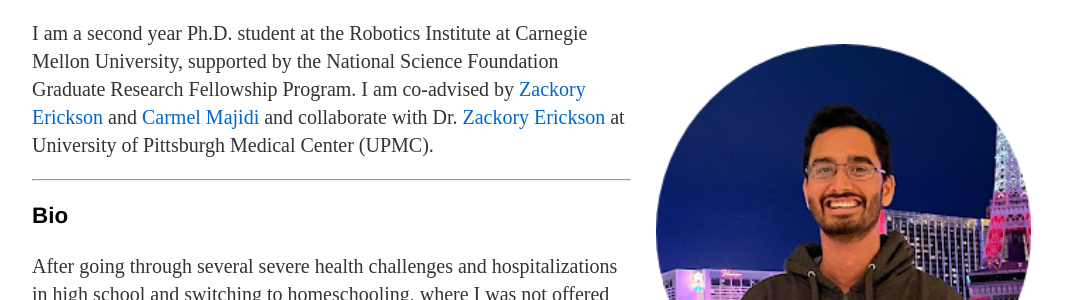
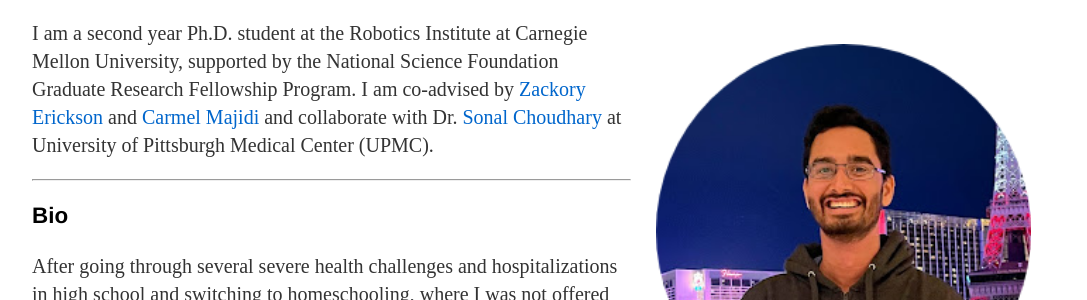
Before and after one commit to akhilpadmanabha/akhilpadmanabha.github.io, a Jekyll site: the page built from index.html, in a window 1280 px wide. Shown: the part 132-432 px from the top of the page, without its empty margins (96-1183 px from the left). Built offline with Jekyll 4.4.1, drawn with Linux system fonts in a browser that asks for light colours.

Commit message:
Update index.html

```diff
--- a/index.html
+++ b/index.html
@@ -15,7 +15,7 @@ title: Akhil Padmanabha
 		I am co-advised by
 		<a href="https://zackory.com/" target="_blank" style="color:rgb(0,102,204);">Zackory Erickson</a> and
 		<a href="http://sml.me.cmu.edu/?page_id=408" target="_blank" style="color:rgb(0,102,204);">Carmel Majidi</a> and collaborate with Dr.
-		<a href="http://dermatology.pitt.edu/people/sonal-choudhary-md" target="_blank" style="color:rgb(0,102,204);">Zackory Erickson</a> at University of Pittsburgh Medical Center (UPMC).
+		<a href="http://dermatology.pitt.edu/people/sonal-choudhary-md" target="_blank" style="color:rgb(0,102,204);">Sonal Choudhary</a> at University of Pittsburgh Medical Center (UPMC).
 
 		</p>
 </div>
```
